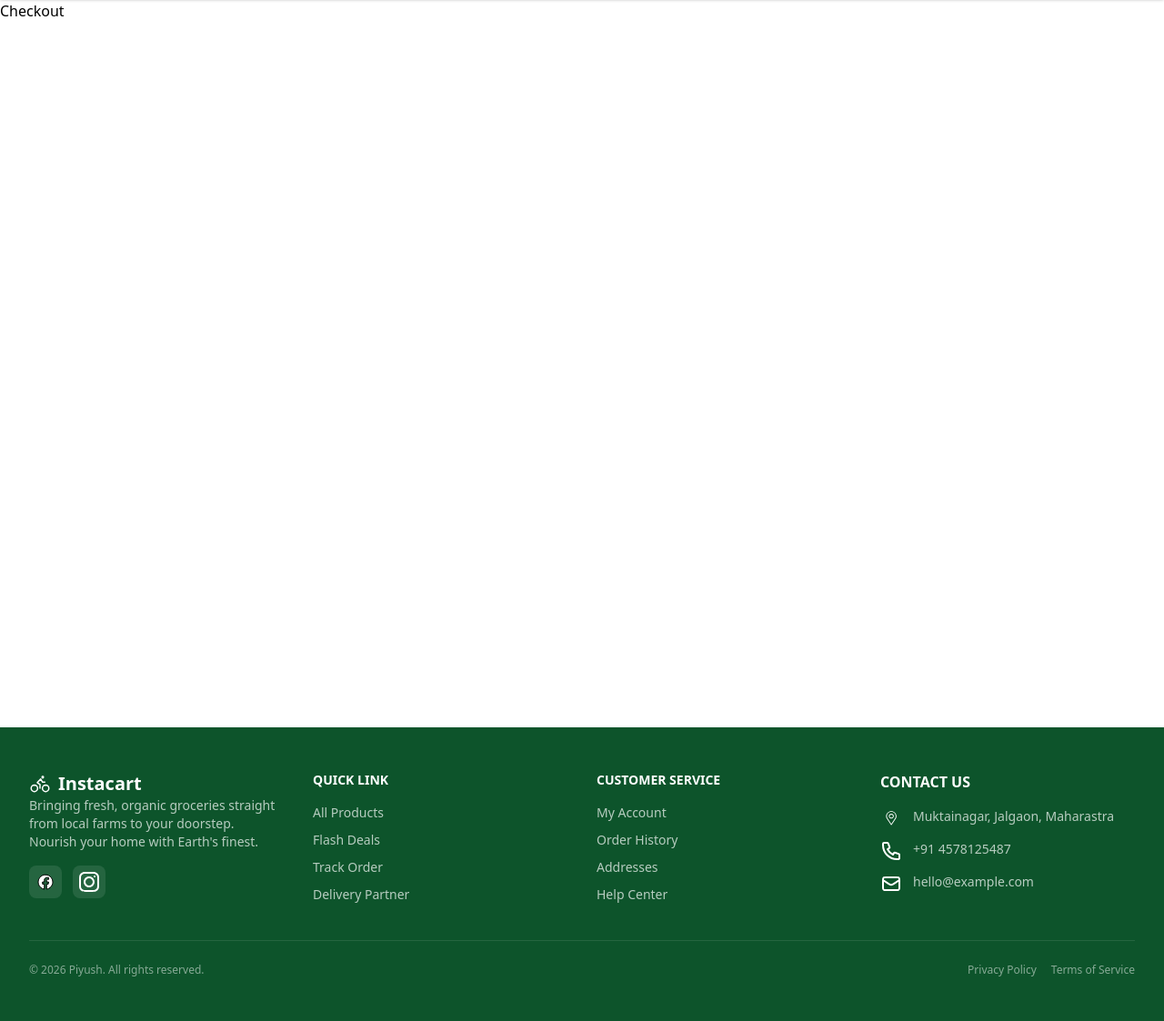
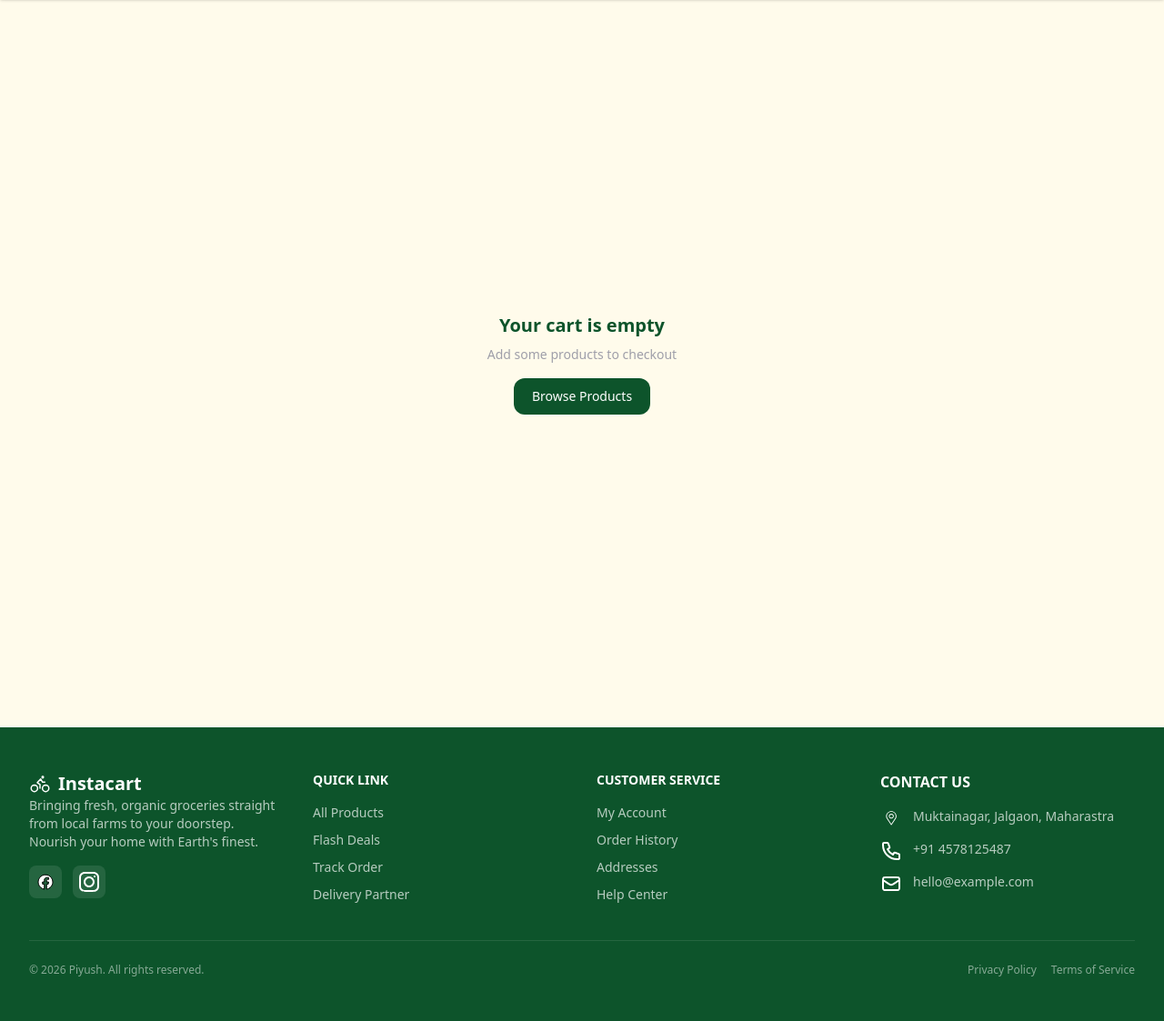
Before and after one commit to piyush202003/Food-Delivery, a Django app: page /checkout/ in a window 1280 px wide. Shown: the part 100-1223 px from the top of the page at 91% size. Run offline with Django 5.2, Linux system fonts and the light colour scheme; some libraries are stand-ins or nearby versions.

Commit message:
checkout ui design complete

```diff
--- a/FeaturesApp/views.py
+++ b/FeaturesApp/views.py
@@ -212,8 +212,75 @@ def FlashDeals(request):
 
 # from here all are needed authentication verification
 def Checkout(request):
+    cartData = cart(request)
+
+    user = {
+        'addresses':dummyAddressData(),
+    }
+    address = {
+        'id':'',
+        'label':'Home',
+        'address':'',
+        'city':'',
+        'state':'',
+        'zip':'',
+        'isDefault':False,
+        'lat':0,
+        'lng':0
+    }
+
+    newAdd = request.GET.get('addrId','')
+    prevAdd = request.session.get('addrId','')
+    for add in user['addresses']:
+        if newAdd:
+            if add['id'] == newAdd:
+                address = add
+                request.session['addrId'] = add['id']
+                break
+        elif prevAdd:
+            if add['id'] == prevAdd:
+                address = add
+                request.session['addrId'] = add['id']
+                break
+        else:
+            if add['isDefault']:
+                address = add
+                request.session['addrId'] = add['id']
+                break
+    address = request.GET.get('address', address)
+
+    paymentMethod = request.session.get("paymentMethod", "cash")
+
+    if request.method == "POST":
+        paymentMethod = request.POST.get("payment_method")
+
+        request.session["paymentMethod"] = paymentMethod
+
+
+    deliveryFee = 0
+    if cartData['cart_total'] <= 20:
+        deliveryFee = 1.99
+    tax = cartData['cart_total'] * 0.08
+    total = cartData['cart_total'] + deliveryFee + tax
+
+    step = request.GET.get("step", "address")
+    steps = [
+        {'key':'address', 'label':'Address', 'icon':'map-pin'},
+        {'key':'payment', 'label':'Payment', 'icon':'credit-card'},
+        {'key':'review', 'label':'Review', 'icon':'check'},
+    ]
+
+
     context = {
-        "cart":cart(request),
+        "cart":cartData,
+        'user':user,
+        'address':address,
+        'paymentMethod':paymentMethod,
+        'deliveryFee':deliveryFee,
+        'tax':tax,
+        'total':total,
+        'step':step,
+        'steps':steps,
     }
     return render(request, "Checkout.html", context=context)
 
--- a/theme/static/css/dist/styles.css
+++ b/theme/static/css/dist/styles.css
@@ -26,7 +26,9 @@
     --color-amber-50: oklch(98.7% 0.022 95.277);
     --color-amber-100: oklch(96.2% 0.059 95.617);
     --color-amber-200: oklch(92.4% 0.12 95.746);
+    --color-amber-300: oklch(87.9% 0.169 91.605);
     --color-amber-400: oklch(82.8% 0.189 84.429);
+    --color-amber-600: oklch(66.6% 0.179 58.318);
     --color-amber-700: oklch(55.5% 0.163 48.998);
     --color-amber-800: oklch(47.3% 0.137 46.201);
     --color-yellow-200: oklch(94.5% 0.129 101.54);
@@ -56,6 +58,7 @@
     --color-gray-300: oklch(87.2% 0.01 258.338);
     --color-gray-400: oklch(70.7% 0.022 261.325);
     --color-gray-500: oklch(55.1% 0.027 264.364);
+    --color-gray-600: oklch(44.6% 0.03 256.802);
     --color-zinc-50: oklch(98.5% 0 0);
     --color-zinc-100: oklch(96.7% 0.001 286.375);
     --color-zinc-200: oklch(92% 0.004 286.32);
@@ -65,6 +68,7 @@
     --color-zinc-600: oklch(44.2% 0.017 285.786);
     --color-zinc-700: oklch(37% 0.013 285.805);
     --color-zinc-800: oklch(27.4% 0.006 286.033);
+    --color-zinc-900: oklch(21% 0.006 285.885);
     --color-black: #000;
     --color-white: #fff;
     --spacing: 0.25rem;
@@ -2253,6 +2412,26 @@
   inherits: false;
   initial-value: 0;
 }
+@property --tw-rotate-x {
+  syntax: "*";
+  inherits: false;
+}
+@property --tw-rotate-y {
+  syntax: "*";
+  inherits: false;
+}
+@property --tw-rotate-z {
+  syntax: "*";
+  inherits: false;
+}
+@property --tw-skew-x {
+  syntax: "*";
+  inherits: false;
+}
+@property --tw-skew-y {
+  syntax: "*";
+  inherits: false;
+}
 @property --tw-space-y-reverse {
   syntax: "*";
   inherits: false;
@@ -2381,6 +2560,11 @@
   syntax: "*";
   inherits: false;
   initial-value: 0 0 #0000;
+}
+@property --tw-outline-style {
+  syntax: "*";
+  inherits: false;
+  initial-value: solid;
 }
 @property --tw-blur {
   syntax: "*";
@@ -2547,6 +2731,11 @@
       --tw-translate-x: 0;
       --tw-translate-y: 0;
       --tw-translate-z: 0;
+      --tw-rotate-x: initial;
+      --tw-rotate-y: initial;
+      --tw-rotate-z: initial;
+      --tw-skew-x: initial;
+      --tw-skew-y: initial;
       --tw-space-y-reverse: 0;
       --tw-border-style: solid;
       --tw-gradient-position: initial;
@@ -2575,6 +2764,7 @@
       --tw-ring-offset-width: 0px;
       --tw-ring-offset-color: #fff;
       --tw-ring-offset-shadow: 0 0 #0000;
+      --tw-outline-style: solid;
       --tw-blur: initial;
       --tw-brightness: initial;
       --tw-contrast: initial;
--- a/theme/templates/Checkout.html
+++ b/theme/templates/Checkout.html
@@ -2,5 +2,69 @@
 {% block title %}InstaCart Checkout Page{% endblock %}
 
 {% block content %}
-    Checkout
+
+    {% if cart.cart_items|length == 0 %}
+        <div class="min-h-screen bg-amber-50 flex items-center justify-center">
+            <div class="text-center">
+                <h2 class="text-xl font-semibold text-green-900 mb-2">Your cart is empty</h2>
+                <p class="text-sm text-zinc-400 mb-4">Add some products to checkout</p>
+                <a href="{% url 'Products' %}">
+                    <button class="px-5 py-2.5 bg-green-900 text-white text-sm font-medium rounded-xl hover:bg-green-600 transition-colors">
+                        Browse Products
+                    </button>
+                </a>
+            </div>
+        </div>
+    {% else %}
+        <div class="min-h-screen bg-amber-50">
+            <div class="max-w-4xl mx-auto px-4 sm:px-6 lg:px-8 py-8">
+                <!-- Back Button -->
+                <button onclick="history.back()" class="flex items-center gap-2 text-sm text-zinc-400 hover:text-green-900 mb-6 transition-colors">
+                    <i data-lucide="arrow-left" class="size-4"></i>
+                    Back
+                </button>
+
+                <h1 class="text-2xl font-semibold text-green-900 mb-8">Checkout</h1>
+
+                <div class="flex items-center gap-2 mb-8">
+
+                    {% for s in steps %}
+                        <div class="flex items-center gap-2">
+                            <a href="{% url 'Checkout' %}?step={{ s.key }}">
+                                <button class="flex items-center gap-3 px-4 py-2 rounded-xl text-sm font-medium transition-colors cursor-pointer
+                                {% if step == s.key %}
+                                    bg-green-900 text-white
+                                {% else %}
+                                    bg-white text-zinc-400 hover:border hover:border-zinc-400
+                                {% endif %}
+                                ">
+                                    <i data-lucide="{{ s.icon }}" class="size-4"></i>
+                                    {{ s.label }}
+                                    {% if forloop.counter < steps|length %}
+                                        <i data-lucide="chevron-right" class="size-4"></i>
+                                    {% endif %}
+
+                                </button>
+                            </a>
+                        </div>
+                    {% endfor %}
+
+                </div>
+
+                <div class="grid md:grid-cols-3 gap-6">
+                    <!-- Main Form -->
+                    <div class="md:col-span-2">
+                        {% if step == 'address' %}
+                            {% include 'components/Checkout/CheckoutAddress.html' %}
+                        {% elif step == 'payment' %}
+                            {% include 'components/Checkout/CheckoutPayment.html' %}
+                        {% elif step == 'review' %}
+                            {% include 'components/Checkout/CheckoutReview.html' %}
+                        {% endif %}
+                    </div>
+                </div>
+            </div>
+        </div>
+    {% endif %}
+
 {% endblock content %}
--- a/theme/templates/components/CartSidebar.html
+++ b/theme/templates/components/CartSidebar.html
@@ -64,7 +64,7 @@
                                         $ {{ item.total }}
                                     </span>
                                     <a href="{% url 'RemoveFromCart' item.product.id %}" class="p-1">
-                                        <i data-lucide="trash" class="size-5 text-gray-400 hover:text-red-400 hover:rounded"></i>
+                                        <i data-lucide="trash-2" class="size-5 text-gray-400 hover:text-red-400 hover:rounded"></i>
                                         <!-- <img
                                             src="{% static 'icons/trash-grey.svg' %}"
                                             onmouseover="this.src='{% static 'icons/trash-red.svg' %}'"
@@ -112,8 +112,11 @@
                     <span>$ {{ cart.grand_total }}</span>
                 </div>
 
-                <a href="{% url 'Checkout' %}" class="w-full py-3 bg-orange-400 text-white font-semibold rounded-xl hover:bg-orange-600 transition-colors flex items-center justify-center gap-2 active:scale-[0.98]">
-                    Proceed to Checkoutt <img src="{% static 'icons/right-arrow-white.svg' %}" class="size-6">
+                <a id="cart-checkout-btn" href="{% url 'Checkout' %}">
+                    <button class="w-full py-3 bg-orange-400 text-white font-semibold rounded-xl hover:bg-orange-600 transition-colors flex items-center justify-center gap-2 active:scale-[0.98]">
+                        Proceed to Checkout
+                        <i data-lucide="arrow-right" class="size-6"></i>
+                    </button>
                 </a>
             </div>
         {% endif %}
@@ -127,7 +130,7 @@
     const sidebarCartBtn = document.getElementById("sidebar-cart-btn");
     const bgClCartSidebar = document.getElementById("bg-cl-cart-sidebar");
     const cartSidebarRight = document.getElementById("cart-sidebar-right");
-
+    const cartCheckoutBtn = document.getElementById('cart-checkout-btn');
     // Open sidebar
     if (sidebarCartBtn) {
         sidebarCartBtn.addEventListener("click", () => {
@@ -174,6 +177,23 @@
         });
     }
 
+    if(cartCheckoutBtn){
+        cartCheckoutBtn.addEventListener("click", () => {
+            cartSidebarRight.classList.remove('animate-slide-in-right');
+            cartSidebarRight.classList.add('animate-slide-out-right');
+            setTimeout(() => {
+
+                sidebar.classList.add("hidden");
+
+                cartSidebarRight.classList.remove("animate-slide-out-right");
+
+            }, 300);
+
+            // Remember that sidebar is closed
+            sessionStorage.removeItem("cartSidebarOpen");
+        });
+    }
+
     // After page reload, check if sidebar was previously open
     if (sessionStorage.getItem("cartSidebarOpen") === "true") {
         sidebar.classList.remove("hidden");
```
Also changed, not shown: other parts of theme/static/css/dist/styles.css (+158 -3 lines), theme/templates/components/Checkout/CheckoutAddress.html (added, +53 -0 lines), theme/templates/components/Checkout/CheckoutPayment.html (added, +56 -0 lines), theme/templates/components/Checkout/CheckoutReview.html (added, +45 -0 lines), db.sqlite3.
